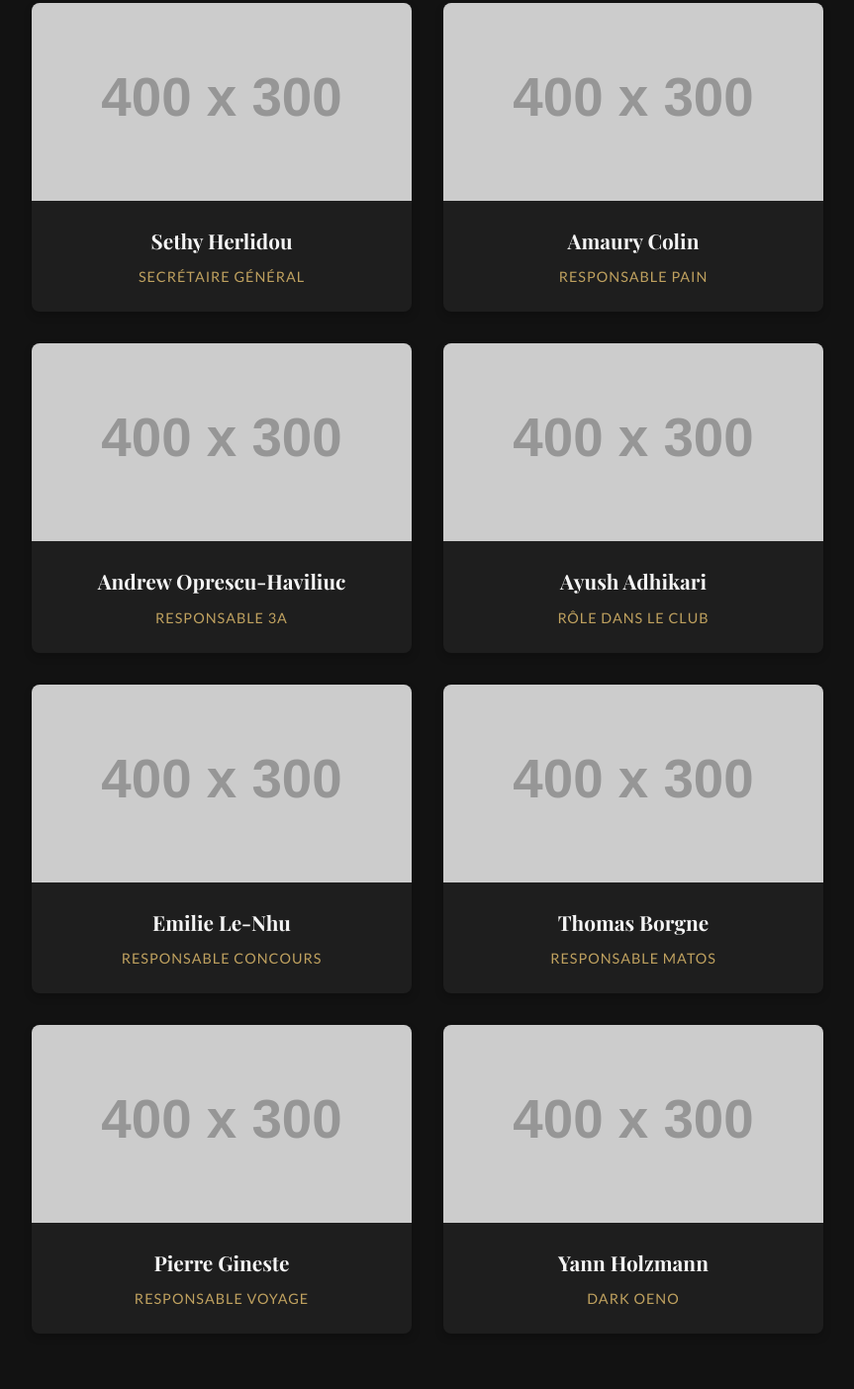
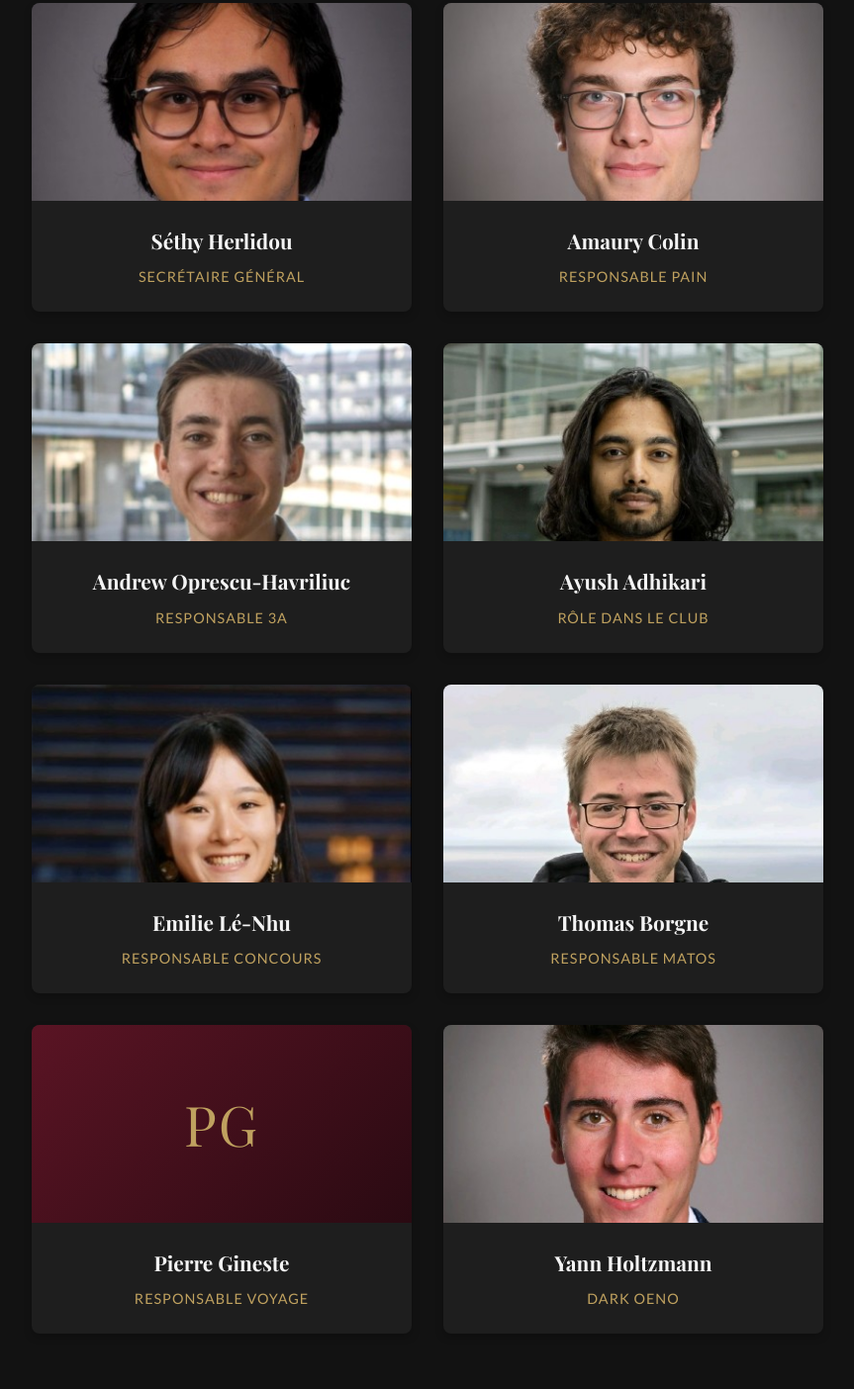
Before and after one commit to axel-delmas/Oeno-Axel, a plain HTML site: page membres.html in a window 1280 px wide. Shown: the part 916-2320 px from the top of the page at 99% size, without its empty margins (208-1071 px from the left). Drawn offline with nearby package versions, Linux system fonts and the light colour scheme; placeholder pictures from the web are drawn by us; a web font is replaced by a local one.

Commit message:
Trombinoscope : photos des membres

```diff
--- a/membres.html
+++ b/membres.html
@@ -46,7 +46,7 @@
             <div class="members-grid">
     <!-- Member 1 -->
     <div class="member-card">
-        <div class="member-image" style="background-image: url('https://media.licdn.com/dms/image/v2/D4D03AQFqkb0AFh9TPg/profile-displayphoto-shrink_400_400/B4DZTMYIAqHYAg-/0/1738595664531?e=1772064000&v=beta&t=p4S6TYgRN-RC_YyKdo0TMjEJusBqSrX9Us-yd__8DNs');"></div>
+        <div class="member-image" style="background-image: url('photos/membres/axel-delmas.jpg');" role="img" aria-label="Photo de Axel Delmas"></div>
         <div class="member-info">
             <h3 class="member-name">Axel Delmas</h3>
             <p class="member-role">Président</p>
@@ -55,7 +55,7 @@
 
     <!-- Member 2 -->
     <div class="member-card">
-        <div class="member-image" style="background-image: url('https://via.placeholder.com/400x300/8B4513/FFFFFF?text=Photo');"></div>
+        <div class="member-image" style="background-image: url('photos/membres/joseph-leclercq.jpg');" role="img" aria-label="Photo de Joseph Leclercq"></div>
         <div class="member-info">
             <h3 class="member-name">Joseph Leclercq</h3>
             <p class="member-role">Vice-président</p>
@@ -64,7 +64,7 @@
 
     <!-- Member 3 -->
     <div class="member-card">
-        <div class="member-image" style="background-image: url('https://via.placeholder.com/400x300/8B4513/FFFFFF?text=Photo');"></div>
+        <div class="member-image" style="background-image: url('photos/membres/timothy-cowley.jpg');" role="img" aria-label="Photo de Timothy Cowley"></div>
         <div class="member-info">
             <h3 class="member-name">Timothy Cowley</h3>
             <p class="member-role">Trésorier</p>
@@ -73,7 +73,7 @@
 
     <!-- Member 4 -->
     <div class="member-card">
-        <div class="member-image" style="background-image: url('https://via.placeholder.com/400x300/8B4513/FFFFFF?text=Photo');"></div>
+        <div class="member-image" style="background-image: url('photos/membres/claire-lahalle.jpg');" role="img" aria-label="Photo de Claire Lahalle"></div>
         <div class="member-info">
             <h3 class="member-name">Claire Lahalle</h3>
             <p class="member-role">Responsable Communication</p>
@@ -82,16 +82,16 @@
 
     <!-- Member 5 -->
     <div class="member-card">
-        <div class="member-image" style="background-image: url('https://via.placeholder.com/400x300/8B4513/FFFFFF?text=Photo');"></div>
+        <div class="member-image" style="background-image: url('photos/membres/sethy-herlidou.jpg');" role="img" aria-label="Photo de Séthy Herlidou"></div>
         <div class="member-info">
-            <h3 class="member-name">Sethy Herlidou</h3>
+            <h3 class="member-name">Séthy Herlidou</h3>
             <p class="member-role">Secrétaire Général</p>
         </div>
     </div>
 
     <!-- Member 6 -->
     <div class="member-card">
-        <div class="member-image" style="background-image: url('https://via.placeholder.com/400x300/8B4513/FFFFFF?text=Photo');"></div>
+        <div class="member-image" style="background-image: url('photos/membres/amaury-colin.jpg');" role="img" aria-label="Photo de Amaury Colin"></div>
         <div class="member-info">
             <h3 class="member-name">Amaury Colin</h3>
             <p class="member-role">Responsable pain</p>
@@ -100,46 +100,46 @@
 
     <!-- Member 7 -->
     <div class="member-card">
-        <div class="member-image" style="background-image: url('https://via.placeholder.com/400x300/8B4513/FFFFFF?text=Photo');"></div>
+        <div class="member-image" style="background-image: url('photos/membres/andrew-oprescu-havriliuc.jpg');" role="img" aria-label="Photo de Andrew Oprescu-Havriliuc"></div>
         <div class="member-info">
-            <h3 class="member-name">Andrew Oprescu-Haviliuc</h3>
+            <h3 class="member-name">Andrew Oprescu-Havriliuc</h3>
             <p class="member-role">Responsable 3A</p>
         </div>
     </div>
 
     <!-- Member 8 -->
     <div class="member-card">
-        <div class="member-image" style="background-image: url('https://via.placeholder.com/400x300/8B4513/FFFFFF?text=Photo');"></div>
+        <div class="member-image" style="background-image: url('photos/membres/ayush-adhikari.jpg');" role="img" aria-label="Photo de Ayush Adhikari"></div>
         <div class="member-info">
             <h3 class="member-name">Ayush Adhikari</h3>
             <p class="member-role">Rôle dans le club</p>
         </div>
     </div>
     <div class="member-card">
-        <div class="member-image" style="background-image: url('https://via.placeholder.com/400x300/8B4513/FFFFFF?text=Photo');"></div>
+        <div class="member-image" style="background-image: url('photos/membres/emilie-le-nhu.jpg');" role="img" aria-label="Photo de Emilie Lé-Nhu"></div>
         <div class="member-info">
-            <h3 class="member-name">Emilie Le-Nhu</h3>
+            <h3 class="member-name">Emilie Lé-Nhu</h3>
             <p class="member-role">Responsable Concours</p>
         </div>
     </div>
     <div class="member-card">
-        <div class="member-image" style="background-image: url('https://via.placeholder.com/400x300/8B4513/FFFFFF?text=Photo');"></div>
+        <div class="member-image" style="background-image: url('photos/membres/thomas-borgne.jpg');" role="img" aria-label="Photo de Thomas Borgne"></div>
         <div class="member-info">
             <h3 class="member-name">Thomas Borgne</h3>
             <p class="member-role">Responsable Matos</p>
         </div>
     </div>
     <div class="member-card">
-        <div class="member-image" style="background-image: url('https://via.placeholder.com/400x300/8B4513/FFFFFF?text=Photo');"></div>
+        <div class="member-image member-initials" aria-hidden="true">PG</div>
         <div class="member-info">
             <h3 class="member-name">Pierre Gineste</h3>
             <p class="member-role">Responsable Voyage</p>
         </div>
     </div>
     <div class="member-card">
-        <div class="member-image" style="background-image: url('https://via.placeholder.com/400x300/8B4513/FFFFFF?text=Photo');"></div>
+        <div class="member-image" style="background-image: url('photos/membres/yann-holtzmann.jpg');" role="img" aria-label="Photo de Yann Holtzmann"></div>
         <div class="member-info">
-            <h3 class="member-name">Yann Holzmann</h3>
+            <h3 class="member-name">Yann Holtzmann</h3>
             <p class="member-role">Dark Oeno</p>
         </div>
     </div>
--- a/styles.css
+++ b/styles.css
@@ -907,7 +907,7 @@ a.pager-next:hover .pager-name {
 .member-image {
     height: 200px;
     background-size: cover;
-    background-position: center;
+    background-position: center 25%;
 }
 
 .member-info {
@@ -958,3 +958,15 @@ a.pager-next:hover .pager-name {
     height: auto;
     display: block;
 }
+
+
+.member-initials {
+    display: flex;
+    align-items: center;
+    justify-content: center;
+    background: linear-gradient(135deg, #5a1424, #2a0a12);
+    color: var(--secondary-color);
+    font-family: var(--font-heading);
+    font-size: 3.5rem;
+    letter-spacing: 2px;
+}
```
Also changed, not shown: photos/membres/amaury-colin.jpg (added), photos/membres/andrew-oprescu-havriliuc.jpg (added), photos/membres/axel-delmas.jpg (added), photos/membres/ayush-adhikari.jpg (added), photos/membres/claire-lahalle.jpg (added), photos/membres/emilie-le-nhu.jpg (added), photos/membres/joseph-leclercq.jpg (added), photos/membres/sethy-herlidou.jpg (added), photos/membres/thomas-borgne.jpg (added), photos/membres/timothy-cowley.jpg (added), photos/membres/yann-holtzmann.jpg (added), 1 other file.
